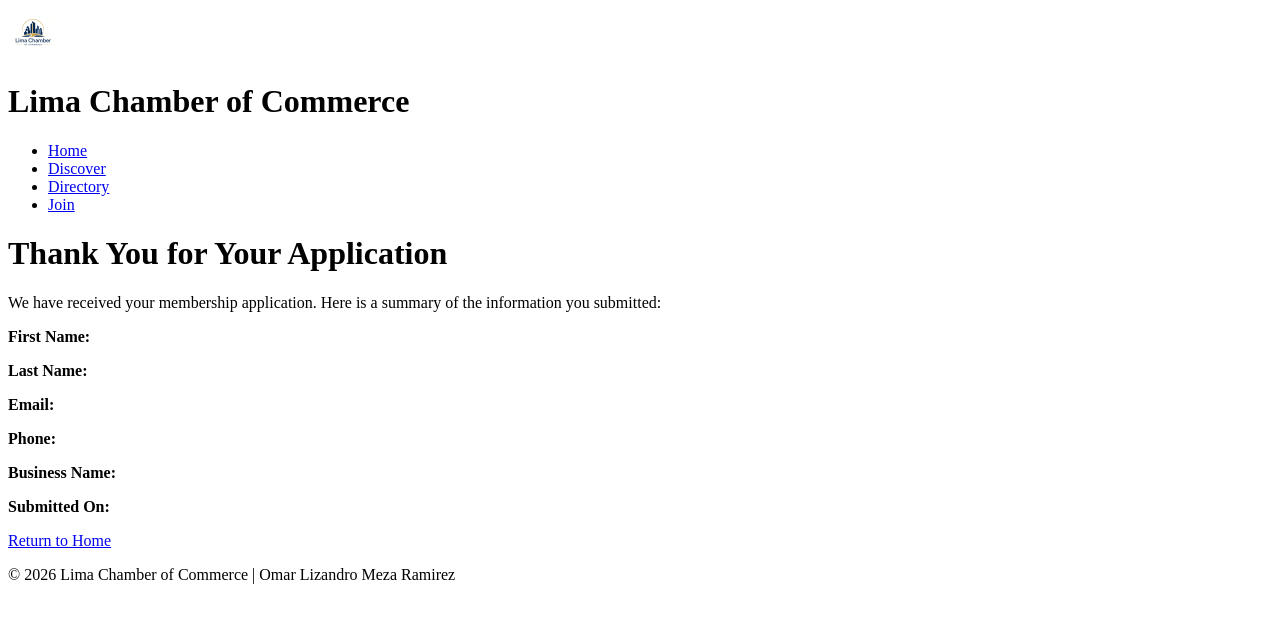
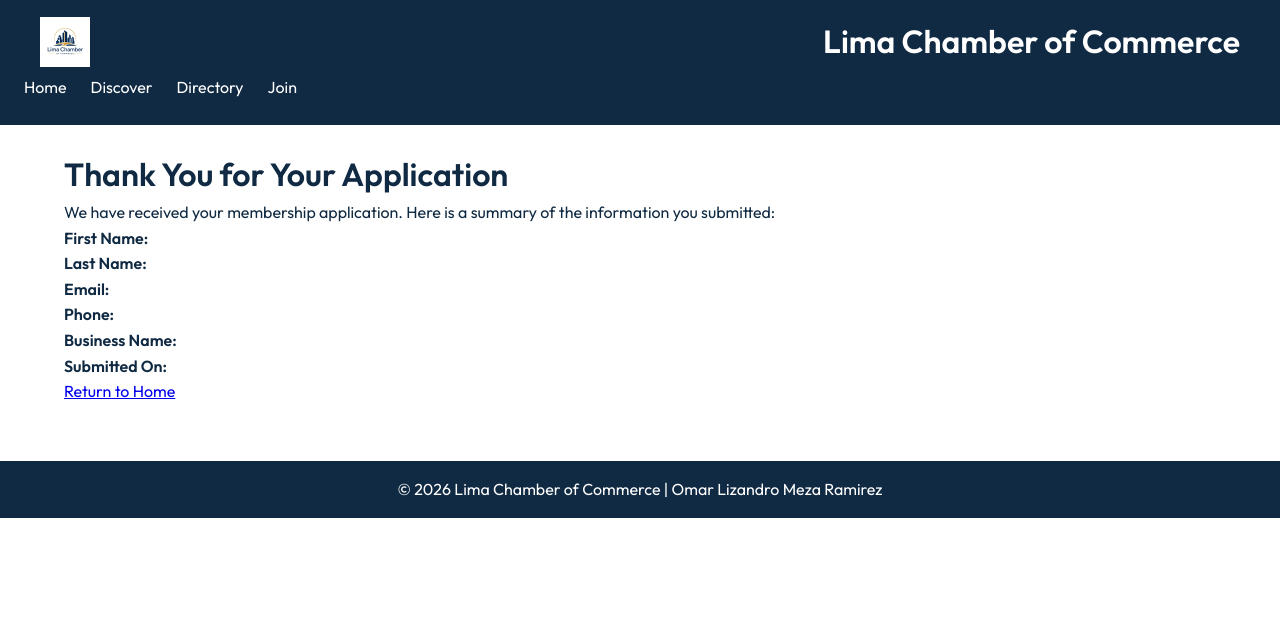
Before and after one commit to SintaraAMV/wdd231, a plain HTML site: page chamber/thankyou.html in a window 1280 px wide. Drawn offline with Linux system fonts and the light colour scheme.

Commit message:
Add base styles for layout and components in base.css

```diff
--- a/chamber/styles/base.css
+++ b/chamber/styles/base.css
@@ -1,5 +1,98 @@
+/* base.css */
+* {
+  box-sizing: border-box;
+  margin: 0;
+  padding: 0;
+}
+
+body {
+  font-family: 'Outfit', system-ui, sans-serif;
+  line-height: 1.6;
+  color: #102a43;
+  background: #fff;
+}
+
+header {
+  background: #102a43;
+  color: white;
+  padding: 1rem;
+}
+
+.header-container {
+  display: flex;
+  justify-content: space-between;
+  align-items: center;
+  max-width: 1200px;
+  margin: 0 auto;
+}
+
+.logo {
+  height: 50px;
+  width: auto;
+}
+
 .site-name {
   font-size: 1.5rem;
   font-weight: 600;
   margin: 0;
 }
+
+#menu-button {
+  background: none;
+  border: 1px solid white;
+  color: white;
+  font-size: 1.5rem;
+  padding: 0.3rem 0.6rem;
+  cursor: pointer;
+  display: block;
+}
+
+nav ul {
+  list-style: none;
+  display: none;
+  flex-direction: column;
+  gap: 0.5rem;
+  margin-top: 1rem;
+}
+
+nav.show ul {
+  display: flex;
+}
+
+nav a {
+  color: white;
+  text-decoration: none;
+  padding: 0.5rem;
+  display: block;
+}
+
+nav a.active,
+nav a:hover {
+  text-decoration: underline;
+}
+
+main {
+  max-width: 1200px;
+  margin: 0 auto;
+  padding: 1.5rem;
+}
+
+footer {
+  background: #102a43;
+  color: white;
+  text-align: center;
+  padding: 1rem;
+  margin-top: 2rem;
+}
+
+@media (min-width: 700px) {
+  #menu-button {
+    display: none;
+  }
+
+  nav ul {
+    display: flex;
+    flex-direction: row;
+    margin-top: 0;
+  }
+}
```
